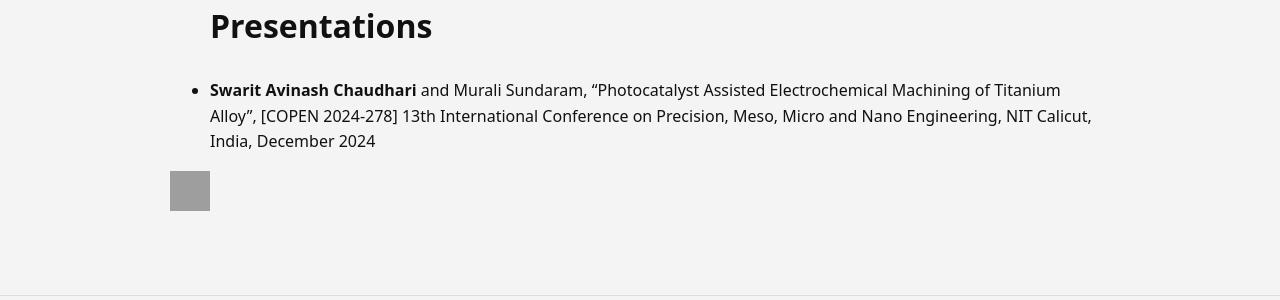
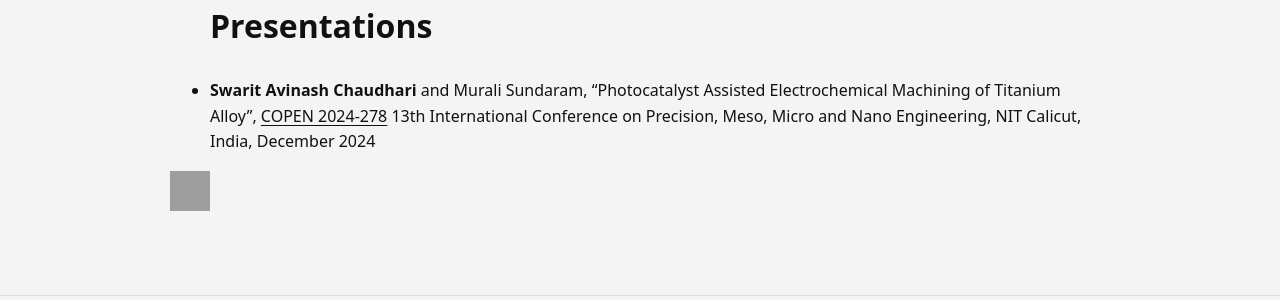
Before and after one commit to Swarit31/Swarit31.github.io, a Jekyll site: the page built from Publications.md, in a window 1280 px wide. Shown: the part 427-727 px from the top of the page. Built offline with Jekyll 4.4.1, drawn with Linux system fonts in a browser that asks for light colours; part of the change alters nothing that is shown; grey boxes are pictures that could not be loaded.

```diff
--- a/Publications.md
+++ b/Publications.md
@@ -8,6 +8,6 @@ permalink: /publications/
 - **Swarit Avinash Chaudhari**, Pruthviraj. D. Patil, Darshan Magare, Gaurav Patil and Pratik Chaudhari, "Testing and Analysis for Mechanical Properties of Human Femur Bone at Head Portion", [IJCRT 2022; ISSN : 2320-2882](https://ijcrt.org/papers/IJCRT2205752.pdf)
 - Gore, Prayag, **Swarit Chaudhari**, and Murali Sundaram. "Study of gas film dynamics in electrochemical discharge machining using imaging data." The International Journal of Advanced Manufacturing Technology 143, no. 1 (2026): 1007-1020.[https://doi.org/10.1007/s00170-026-17639-z](https://link.springer.com/article/10.1007/s00170-026-17639-z)
 # Presentations
-- **Swarit Avinash Chaudhari** and Murali Sundaram, “Photocatalyst Assisted Electrochemical Machining of Titanium Alloy”, [COPEN 2024-278] 13th International Conference on Precision, Meso, Micro and Nano Engineering, NIT Calicut, India, December 2024
+- **Swarit Avinash Chaudhari** and Murali Sundaram, “Photocatalyst Assisted Electrochemical Machining of Titanium Alloy”, [COPEN 2024-278](https://sites.google.com/nitc.ac.in/copen13/home) 13th International Conference on Precision, Meso, Micro and Nano Engineering, NIT Calicut, India, December 2024
 
 <a href="Swarit31.github.io/" rel="noreferrer"> <img src="https://www.svgrepo.com/show/111256/house.svg" alt="Home Page" width="40" height="40" title="Home Page"> </a>
```
